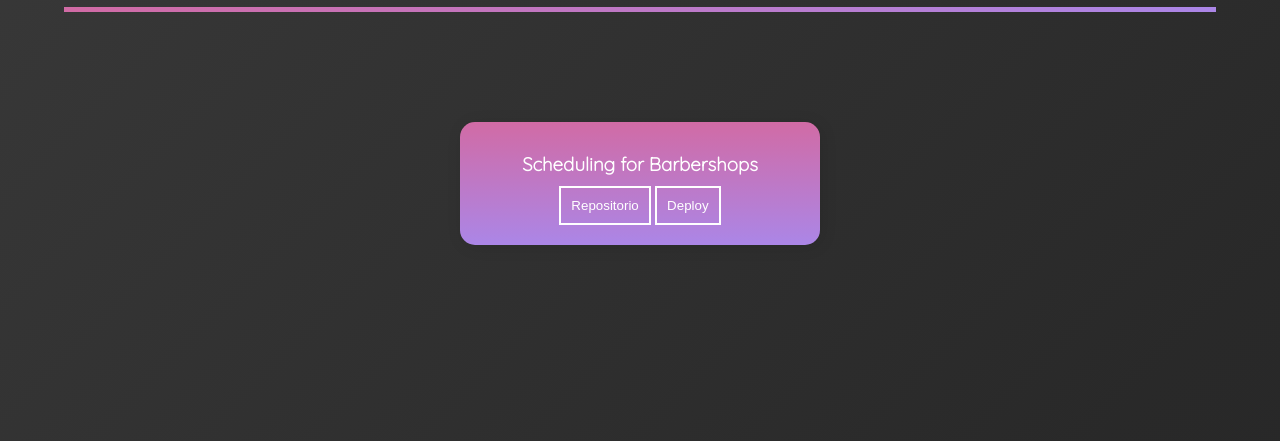
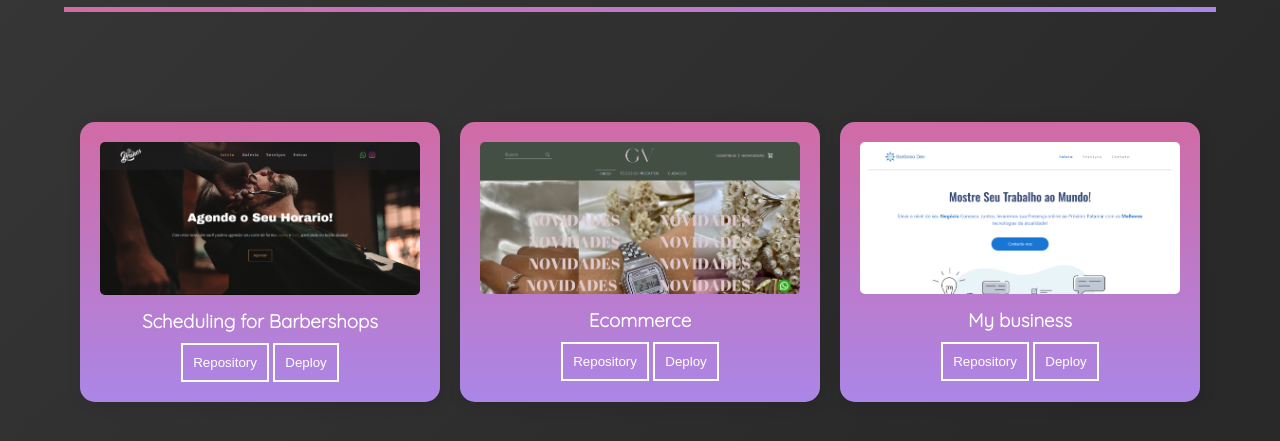
Before and after one commit to MateusBarbosa1/Portifolio, a plain HTML site: page projects.html in a window 1280 px wide. Shown: the part 91-532 px from the top of the page. Drawn offline with Linux system fonts and the light colour scheme; a web font is replaced by a local one.

Commit message:
Addd Projects

```diff
--- a/projects.html
+++ b/projects.html
@@ -1,25 +1,77 @@
 <!DOCTYPE html>
 <html lang="en">
   <head>
-    <meta charset="UTF-8">
-    <meta name="viewport" content="width=device-width, initial-scale=1.0">
-    <link rel="stylesheet" href="css/style.css">
+    <meta charset="UTF-8" />
+    <meta name="viewport" content="width=device-width, initial-scale=1.0" />
+    <link rel="stylesheet" href="css/style.css" />
     <title>Mateus Barbosa - Projects</title>
   </head>
   <body>
     <header>
-        <div class="logo"><h2 onclick="window.location.href = '/Portifolio';" style="cursor: pointer;">Mateus Barbosa</h2></div>
+      <div class="logo">
+        <h2
+          onclick="window.location.href = '/Portifolio';"
+          style="cursor: pointer"
+        >
+          Mateus Barbosa
+        </h2>
+      </div>
 
-        <a href="https://github.com/MateusBarbosa1"><i class="devicon-github-original"></i></a>
+      <a href="https://github.com/MateusBarbosa1"
+        ><i class="devicon-github-original"></i
+      ></a>
     </header>
     <section class="secao4" id="sobre">
       <div class="secao4-div">
         <!-- Card 1 -->
         <div class="secao4-div-card">
+          <div class="image">
+            <img src="img/Barbearia.png" alt="" />
+          </div>
           <h3>Scheduling for Barbershops</h3>
           <div>
-                    <button><a href="https://github.com/MateusBarbosa1/SiteAgendamento">Repositorio</a></button>
-                    <button><a href="https://brunobarber.onrender.com/">Deploy</a></button>
+            <button>
+              <a href="https://github.com/MateusBarbosa1/SiteAgendamento"
+                >Repository</a
+              >
+            </button>
+            <button>
+              <a href="https://brunobarber.onrender.com/">Deploy</a>
+            </button>
+          </div>
+        </div>
+
+        <div class="secao4-div-card">
+          <div class="image">
+            <img src="img/Ecommerce.png" alt="" />
+          </div>
+          <h3>Ecommerce</h3>
+          <div>
+            <button>
+              <a href="https://github.com/MateusBarbosa1/GabriellyVitoria"
+                >Repository</a
+              >
+            </button>
+            <button>
+              <a href="https://gabriellyvitoria.onrender.com/">Deploy</a>
+            </button>
+          </div>
+        </div>
+
+        <div class="secao4-div-card">
+          <div class="image">
+            <img src="img/BarbosaDev.png" alt="" />
+          </div>
+          <h3>My business</h3>
+          <div>
+            <button>
+              <a href="https://github.com/MateusBarbosa1/BarbosaDev"
+                >Repository</a
+              >
+            </button>
+            <button>
+              <a href="https://www.barbosadev.com.br/">Deploy</a>
+            </button>
           </div>
         </div>
       </div>
```
Also changed, not shown: img/BarbosaDev.png (added), img/Ecommerce.png (added). Lines whose indentation alone changed are shown as unchanged.
